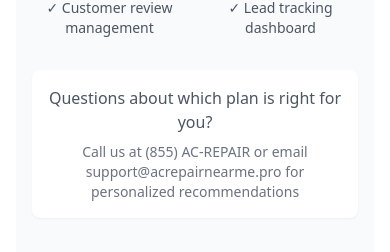
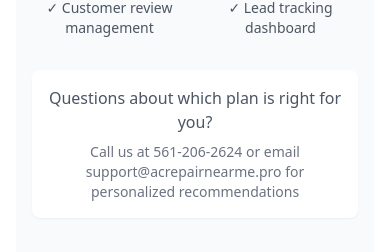
Before and after one commit to hrcweb/acrepairnearme, a React (Vite) app: page /list-business in a window 390 px wide. Shown: the part 4235-4487 px from the top of the page. Built offline with nearby package versions, Linux system fonts and the light colour scheme.

Commit message:
Update contact phone number
Changed the phone number in the "Questions about which plan is right for you?" section to 561-206-2624.

```diff
--- a/src/components/PricingSection.tsx
+++ b/src/components/PricingSection.tsx
@@ -163,7 +163,7 @@ const PricingSection = () => {
               Questions about which plan is right for you?
             </p>
             <p className="text-sm text-gray-500">
-              Call us at (855) AC-REPAIR or email support@acrepairnearme.pro for personalized recommendations
+              Call us at 561-206-2624 or email support@acrepairnearme.pro for personalized recommendations
             </p>
           </div>
         </div>
```
